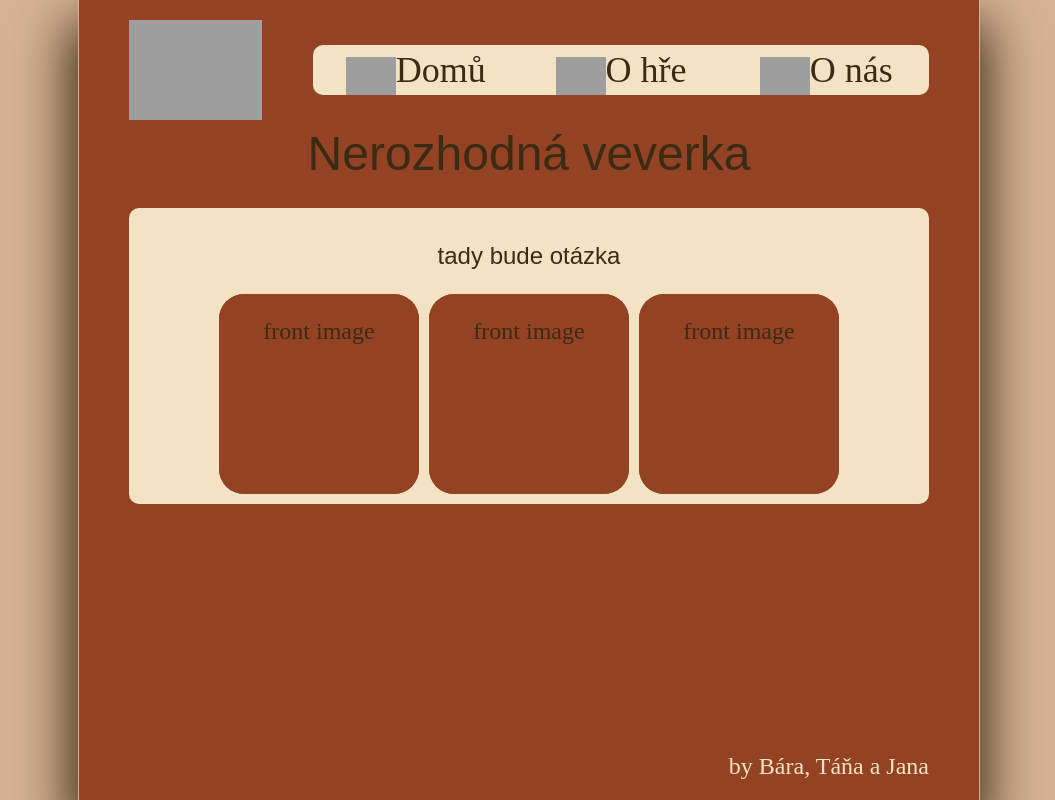
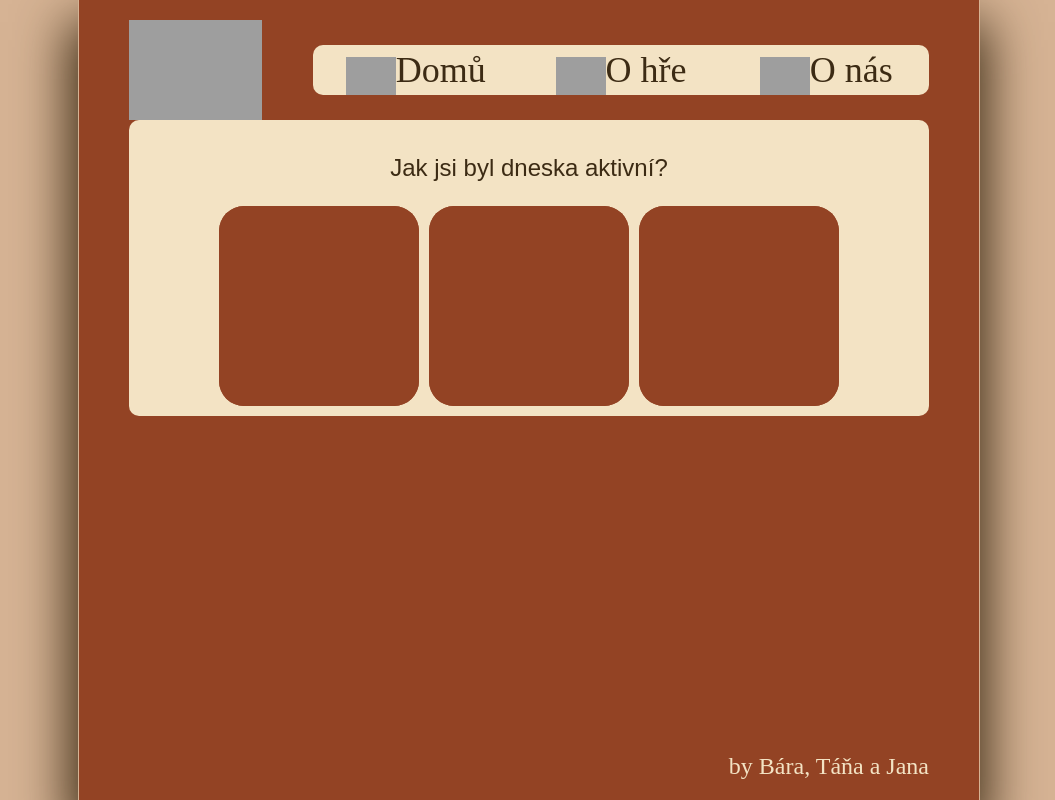
Before and after one commit to TatianaKohoutova/IndecisiveSquirrel, a React (Vite) app: page /questionForm/1 in a window 1280 px wide. Shown: the whole page, without its empty margins (111-1166 px from the left). Built offline with nearby package versions, Linux system fonts and the light colour scheme; grey boxes are pictures that could not be loaded; a web font is replaced by a local one.

Commit message:
QuestionForm

```diff
--- a/src/pages/Components/AnswerCard/index.jsx
+++ b/src/pages/Components/AnswerCard/index.jsx
@@ -1,11 +1,11 @@
 export const AnswerCard = ({ description, img }) => {
     return (
-        <div class="container">
-            <div class="card">
-                <div class="front">
+        <div className="container">
+            <div className="card">
+                <div className="front">
                     <p>{img}</p>
                 </div>
-                <div class="back">
+                <div className="back">
                     <p>{description}</p>
                 </div>
             </div>
--- /dev/null
+++ b/src/pages/Components/Questions/index.jsx
@@ -0,0 +1,3 @@
+export const Question = (title, description, img) => {
+    return
+}
--- a/src/pages/QuestionForm/const.ts
+++ b/src/pages/QuestionForm/const.ts
@@ -13,36 +13,33 @@ import {
     DifficultyMap,
 } from '../../const'
 
-export const questions = {
-    questionTaste: {
-        id: 'questionTaste',
-        title: 'Jaká je tvoje preferovaná chuť?',
-        options: [
-            { description: 'Sladká', img: '', value: '' },
-            { description: 'Slaná', img: '', value: '' },
-            // {description:'Kyselá', img:'',}
-        ],
-    },
-    questionCalories: {
-        id: 'questionCalories',
-        title: 'Jak moc chceš dnes hřešit?',
-        options: [
-            { description: 'Vůbec. Chci něco zdravého.', img: '', value: '' },
-            { description: 'Něco mezi.', img: '', value: '' },
-            { description: 'Dneska potřebuju prasárničku.', img: '', value: '' },
-        ],
-    },
-    questionSpicy: {
-        id: 'questionSpacy',
-        title: 'Jak pálivé jídlo chceš?',
-        options: [
-            { description: 'Chci nepálivé.', img: '', value: '' },
-            { description: 'Chci jemně pálivé.', img: '', value: '' },
-            { description: 'Středně pálivé.', img: '', value: '' },
-            { description: 'Miluju pálivé.', img: '', value: '' },
-        ],
-    },
-    questionType: {
+export const questions = [
+    //     id: 'questionTaste',
+    //     title: 'Jaká je tvoje preferovaná chuť?',
+    //     options: [
+    //         { description: 'Sladká', img: '', value: '' },
+    //         { description: 'Slaná', img: '', value: '' },
+    //         // {description:'Kyselá', img:'',}
+    //     ],
+
+    //     id: 'questionCalories',
+    //     title: 'Jak moc chceš dnes hřešit?',
+    //     options: [
+    //         { description: 'Vůbec. Chci něco zdravého.', img: '', value: '' },
+    //         { description: 'Něco mezi.', img: '', value: '' },
+    //         { description: 'Dneska potřebuju prasárničku.', img: '', value: '' },
+    //     ],
+
+    //     id: 'questionSpacy',
+    //     title: 'Jak pálivé jídlo chceš?',
+    //     options: [
+    //         { description: 'Chci nepálivé.', img: '', value: '' },
+    //         { description: 'Chci jemně pálivé.', img: '', value: '' },
+    //         { description: 'Středně pálivé.', img: '', value: '' },
+    //         { description: 'Miluju pálivé.', img: '', value: '' },
+    //     ],
+    // },
+    {
         id: 'questionType',
         title: 'Jak typ jídla by ti pro dnešek vyhovoval?',
         options: [
@@ -51,7 +48,7 @@ export const questions = {
             { description: 'Masové', img: '', value: '' },
         ],
     },
-    questionActivity: {
+    {
         id: 'questionActivity',
         title: 'Jak jsi byl dneska aktivní?',
         options: [
@@ -60,24 +57,24 @@ export const questions = {
             { description: 'Pasivní', img: '', value: '' },
         ],
     },
-    questionDifficulty: {
-        id: 'questionDifficulty',
-        title: 'Jakou náročnost receptu by jsi dneska preferoval?',
-        options: [
-            { description: 'Lehkou', img: '', value: '' },
-            { description: 'Střední', img: '', value: '' },
-            { description: 'Nebráním se něčemu náročnějšímu', img: '', value: '' },
-        ],
-    },
-    questionTime: {
-        id: 'questionTime',
-        title: 'Kolik máš času na vaření',
-        options: [
-            { description: 'Nemám moc času', img: '', value: '' },
-            { description: 'Jsem flexibilní', img: '', value: '' },
-        ],
-    },
-    questionMoney: {
+
+    //     id: 'questionDifficulty',
+    //     title: 'Jakou náročnost receptu by jsi dneska preferoval?',
+    //     options: [
+    //         { description: 'Lehkou', img: '', value: '' },
+    //         { description: 'Střední', img: '', value: '' },
+    //         { description: 'Nebráním se něčemu náročnějšímu', img: '', value: '' },
+    //     ],
+    // },
+
+    //     id: 'questionTime',
+    //     title: 'Kolik máš času na vaření',
+    //     options: [
+    //         { description: 'Nemám moc času', img: '', value: '' },
+    //         { description: 'Jsem flexibilní', img: '', value: '' },
+    //     ],
+    // },
+    {
         id: 'questionMoney',
         title: 'Chceš utrácet?',
         options: [
@@ -85,4 +82,4 @@ export const questions = {
             { description: 'Klidně si nějaké ingredience dokoupím', img: '', value: '' },
         ],
     },
-}
+]
--- a/src/pages/QuestionForm/index.jsx
+++ b/src/pages/QuestionForm/index.jsx
@@ -1,48 +1,20 @@
 import { useParams } from 'react-router-dom'
+import { AnswerCard } from '../Components/AnswerCard'
+
 import './style.css'
+import { questions } from './const'
 
 export const QuestionForm = () => {
     const { questionId } = useParams()
+    const { title, options } = questions[questionId]
 
     return (
-        <div>
-            <div className="uvod">
-                <h1>Nerozhodná veverka</h1>
-            </div>
-            <div className="question-form">
-                <h3>tady bude otázka</h3>
-                <div class="cardcontainer">
-                    <div class="container">
-                        <div class="card">
-                            <div class="front">
-                                <p>front image</p>
-                            </div>
-                            <div class="back">
-                                <p>back description</p>
-                            </div>
-                        </div>
-                    </div>
-                    <div class="container">
-                        <div class="card">
-                            <div class="front">
-                                <p>front image</p>
-                            </div>
-                            <div class="back">
-                                <p>back description</p>
-                            </div>
-                        </div>
-                    </div>
-                    <div class="container">
-                        <div class="card">
-                            <div class="front">
-                                <p>front image</p>
-                            </div>
-                            <div class="back">
-                                <p>back description</p>
-                            </div>
-                        </div>
-                    </div>
-                </div>
+        <div className="question-form">
+            <h3>{title}</h3>
+            <div className="cardcontainer">
+                {options.map(({ description, img }) => (
+                    <AnswerCard key={description} description={description} img={img} />
+                ))}
             </div>
         </div>
     )
```
